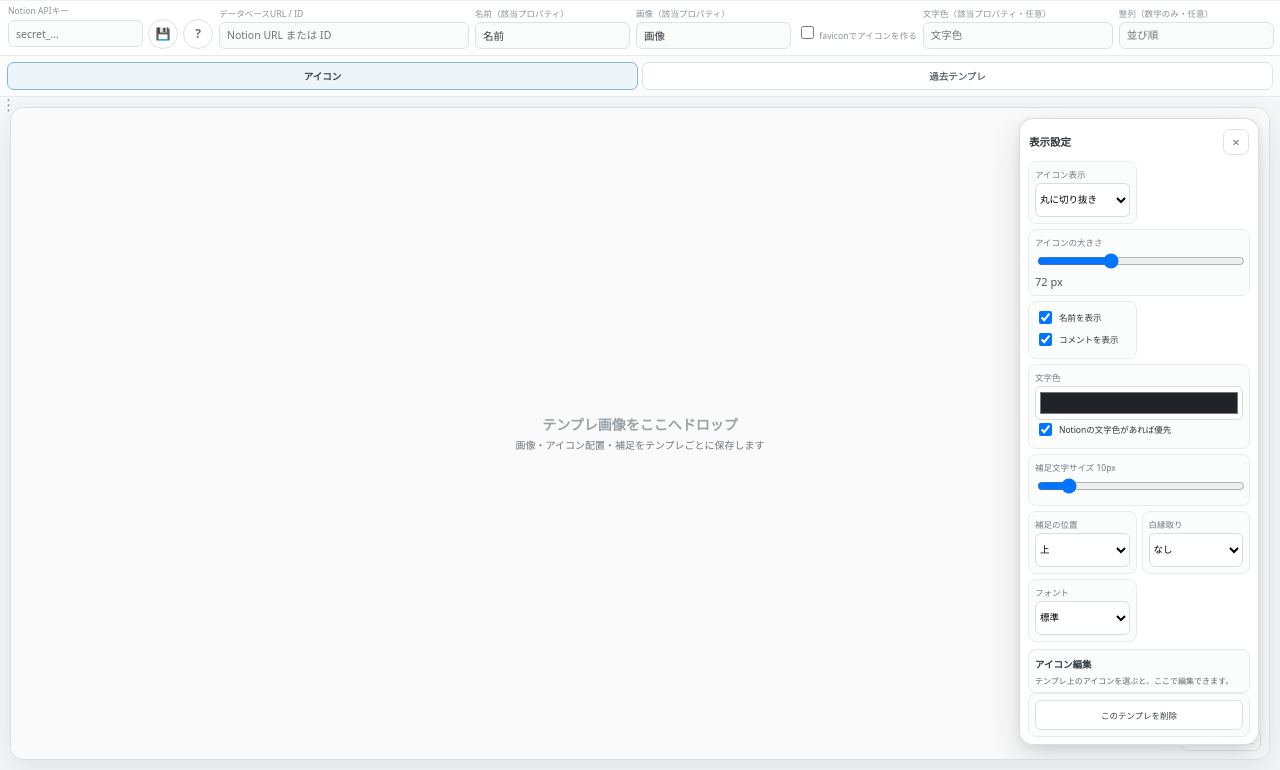
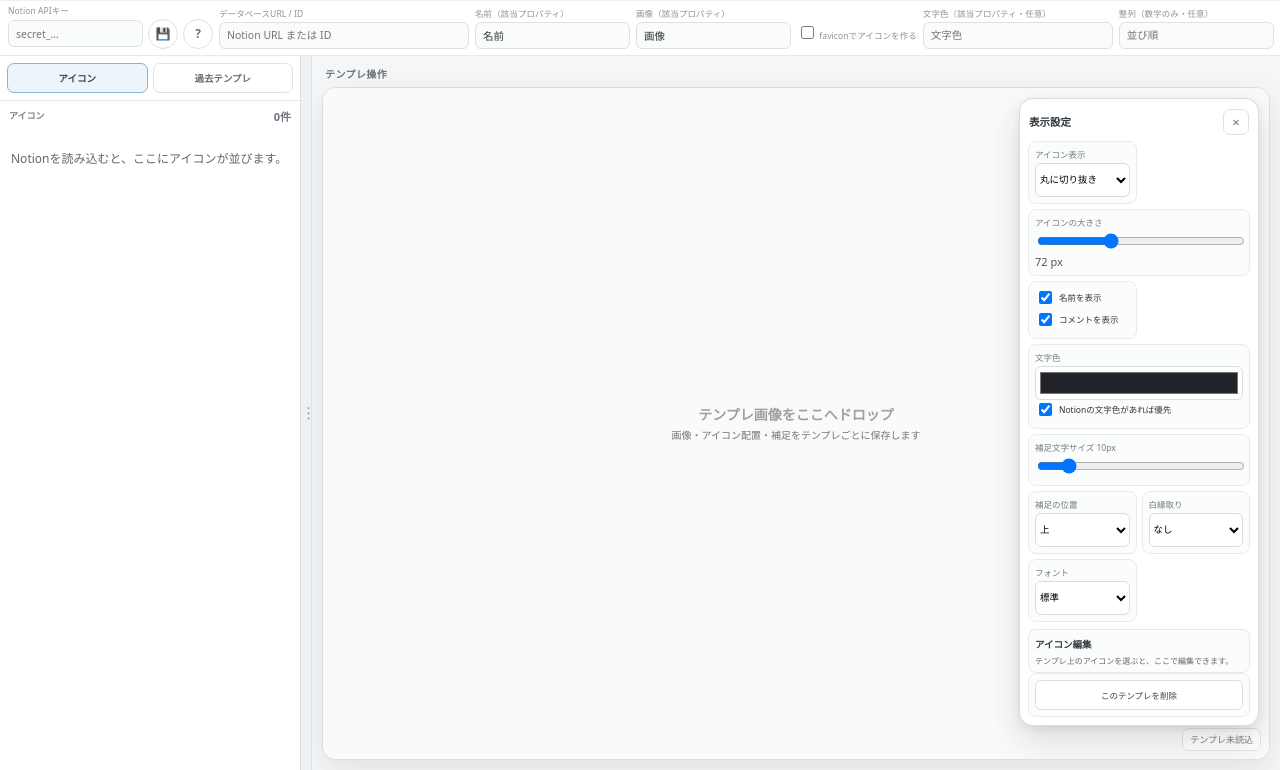
Before and after one commit to sarscoc/MAGIAMATRIX, a website: page index.html in a window 1280 px wide. Both pictures are taken after a click on the button "アイコン". Shown: the part 30-800 px from the top of the page. Drawn offline with Linux system fonts and the light colour scheme.

Commit message:
Add files via upload

```diff
--- a/index.html
+++ b/index.html
@@ -864,6 +864,99 @@ button{cursor:pointer}
   max-width:calc(100% - 20px) !important;
 }
 
+
+.workspace{
+  display:grid !important;
+  grid-template-columns:300px 12px minmax(0,1fr) !important;
+  flex:1 !important;
+  min-height:0 !important;
+  overflow:hidden !important;
+}
+.library{
+  grid-column:1 !important;
+  padding:0 !important;
+  min-width:0 !important;
+  min-height:0 !important;
+  height:100% !important;
+  display:flex !important;
+  flex-direction:column !important;
+  overflow:hidden !important;
+  border-right:0 !important;
+  background:#fff;
+}
+.splitter{
+  grid-column:2 !important;
+}
+.stage-shell{
+  grid-column:3 !important;
+  min-width:0 !important;
+  min-height:0 !important;
+  height:100% !important;
+  overflow:hidden !important;
+  padding:10px !important;
+  display:flex;
+  flex-direction:column;
+  gap:6px;
+}
+.stage-area-label{
+  flex:0 0 auto;
+  font-size:10px;
+  font-weight:800;
+  letter-spacing:.04em;
+  color:#697178;
+  padding:0 3px;
+}
+.stage{
+  flex:1 !important;
+  min-height:0 !important;
+  width:100% !important;
+}
+.library-page-tabs{
+  flex:0 0 auto !important;
+  display:grid !important;
+  grid-template-columns:1fr 1fr !important;
+  gap:5px !important;
+  padding:7px !important;
+  border-bottom:1px solid #e7e9eb !important;
+  background:#fff !important;
+}
+.library-page-tab{
+  height:30px !important;
+}
+.library-page{
+  display:none !important;
+  flex:1 !important;
+  min-height:0 !important;
+  overflow:hidden !important;
+}
+.library-page.active{
+  display:flex !important;
+  flex-direction:column !important;
+}
+.library-page-meta{
+  flex:0 0 auto;
+  min-height:28px;
+  padding:6px 9px 4px;
+  display:flex;
+  align-items:center;
+  justify-content:space-between;
+  font-size:9px;
+  font-weight:700;
+  color:#7b838a;
+}
+#iconsPage .icon-list{
+  flex:1 !important;
+  min-height:0 !important;
+  overflow:auto !important;
+  padding:5px 7px 18px !important;
+}
+#templatesPage .past-template-grid{
+  flex:1 !important;
+  min-height:0 !important;
+  overflow:auto !important;
+  padding:7px !important;
+}
+
 </style>
 </head>
 <body>
@@ -928,18 +1021,16 @@ button{cursor:pointer}
 
   <div class="workspace" id="workspace">
     <aside class="library" id="libraryPane">
-      <div class="library-head">
-        <div class="library-title">アイコン</div>
-        <div class="library-count" id="libraryCount">0件</div>
-      </div>
-      </div>
-
-
       <div class="library-page-tabs">
         <button class="library-page-tab active" id="showIconsTab" type="button">アイコン</button>
         <button class="library-page-tab" id="showTemplatesTab" type="button">過去テンプレ</button>
       </div>
-      <div class="library-page active" id="iconsPage">
+
+      <section class="library-page active" id="iconsPage">
+        <div class="library-page-meta">
+          <span>アイコン</span>
+          <span class="library-count" id="libraryCount">0件</span>
+        </div>
 
         <div class="library-loading" id="libraryLoading">
           <div class="loading-inner">
@@ -947,20 +1038,25 @@ button{cursor:pointer}
             <div class="loading-text">キャラクターを読み込み中…</div>
           </div>
         </div>
+
         <div class="icon-list" id="iconList">
           <div class="help" style="grid-column:1/-1;padding:15px 4px">Notionを読み込むと、ここにアイコンが並びます。</div>
         </div>
-      <div class="library-page" id="templatesPage">
+      </section>
+
+      <section class="library-page" id="templatesPage">
+        <div class="library-page-meta">
+          <span>過去テンプレ</span>
+        </div>
         <div class="past-template-grid" id="templateTabs">
           <div class="template-tab-empty">まだありません</div>
         </div>
-      </div>
-
-      </div>
+      </section>
     </aside>
     <div class="splitter" id="splitter" title="ドラッグして幅を変更"></div>
 
     <section class="stage-shell">
+      <div class="stage-area-label">テンプレ操作</div>
       <div class="stage">
         <div class="canvas" id="canvas">
           <img class="template-img" id="templateImg" alt="">
@@ -1272,12 +1368,25 @@ function saveLoadedCache(){
 }
 
 function showLibraryPage(which){
-  const showIcons=which!=='templates';
-  $('#iconsPage').classList.toggle('active',showIcons);
-  $('#templatesPage').classList.toggle('active',!showIcons);
-  $('#showIconsTab').classList.toggle('active',showIcons);
-  $('#showTemplatesTab').classList.toggle('active',!showIcons);
-  localStorage.setItem('magiaMatrix.libraryPage',showIcons?'icons':'templates');
+  const page = which === 'templates' ? 'templates' : 'icons';
+  const iconsPage=$('#iconsPage');
+  const templatesPage=$('#templatesPage');
+  const iconsTab=$('#showIconsTab');
+  const templatesTab=$('#showTemplatesTab');
+
+  iconsPage.classList.remove('active');
+  templatesPage.classList.remove('active');
+  iconsTab.classList.remove('active');
+  templatesTab.classList.remove('active');
+
+  if(page==='templates'){
+    templatesPage.classList.add('active');
+    templatesTab.classList.add('active');
+  }else{
+    iconsPage.classList.add('active');
+    iconsTab.classList.add('active');
+  }
+  localStorage.setItem('magiaMatrix.libraryPage',page);
 }
 function restoreLibraryPage(){
   const page=localStorage.getItem('magiaMatrix.libraryPage')||'icons';
@@ -2061,9 +2170,9 @@ $('#cropBtn').onclick=openCrop;
 $('#cropCancel').onclick=()=>$('#cropModal').classList.remove('open');
 $('#cropSave').onclick=saveCrop;
 $('#displaySettingsToggle').onclick=()=>toggleDisplayPanel(false);
-$('#settingsMenuBtn').onclick=()=>toggleDisplayPanel(true);
 $('#showIconsTab').onclick=()=>showLibraryPage('icons');
 $('#showTemplatesTab').onclick=()=>showLibraryPage('templates');
+$('#settingsMenuBtn').onclick=()=>toggleDisplayPanel(true);
 $('#commentInput').addEventListener('input',updateSelectedCommentRealtime);
 $('#clearTemplateBtn').onclick=clearCurrentTemplate;
 $('#useFavicon').addEventListener('change',syncFaviconDisplayState);
```
Lines whose indentation alone changed are shown as unchanged.
